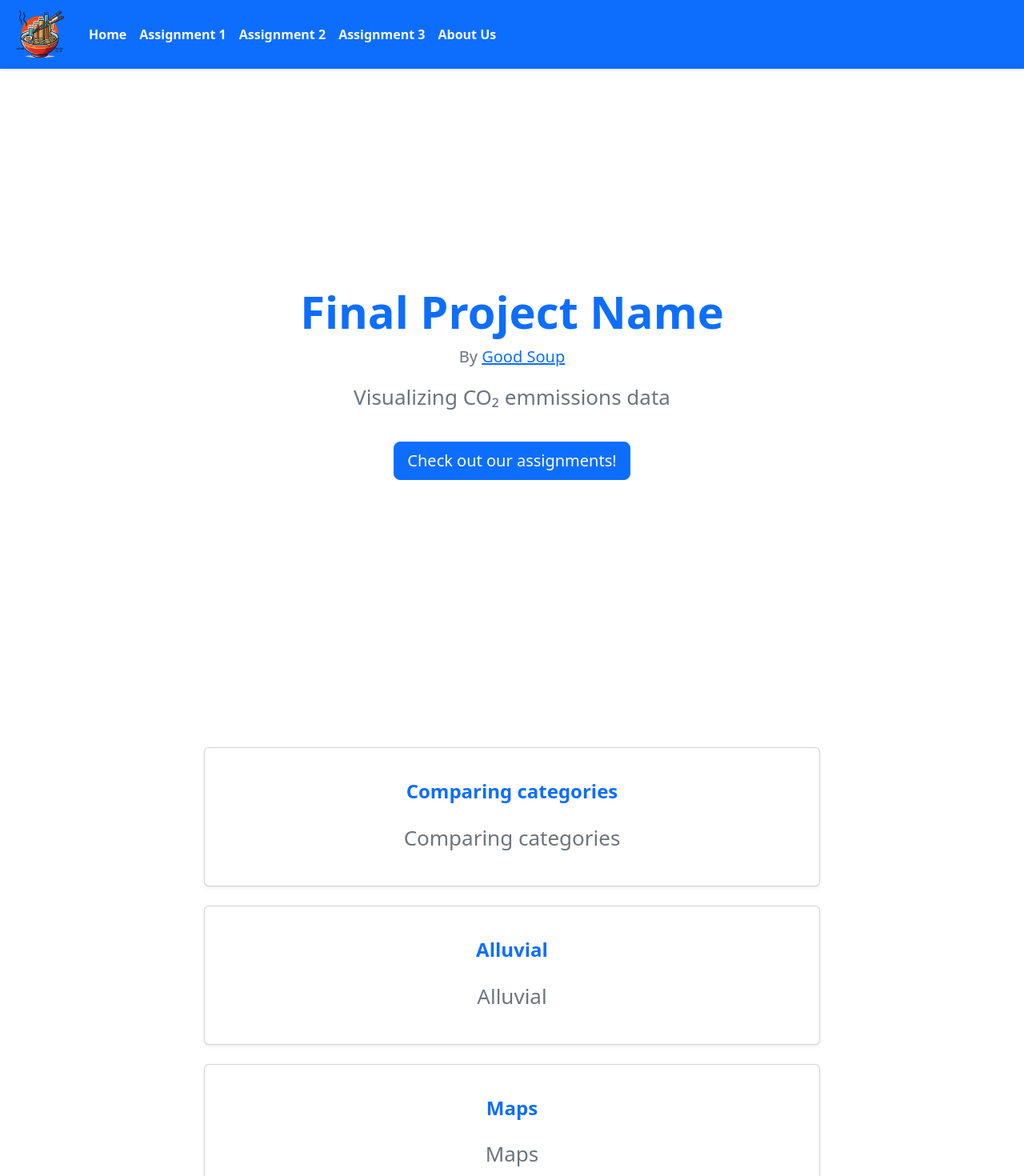
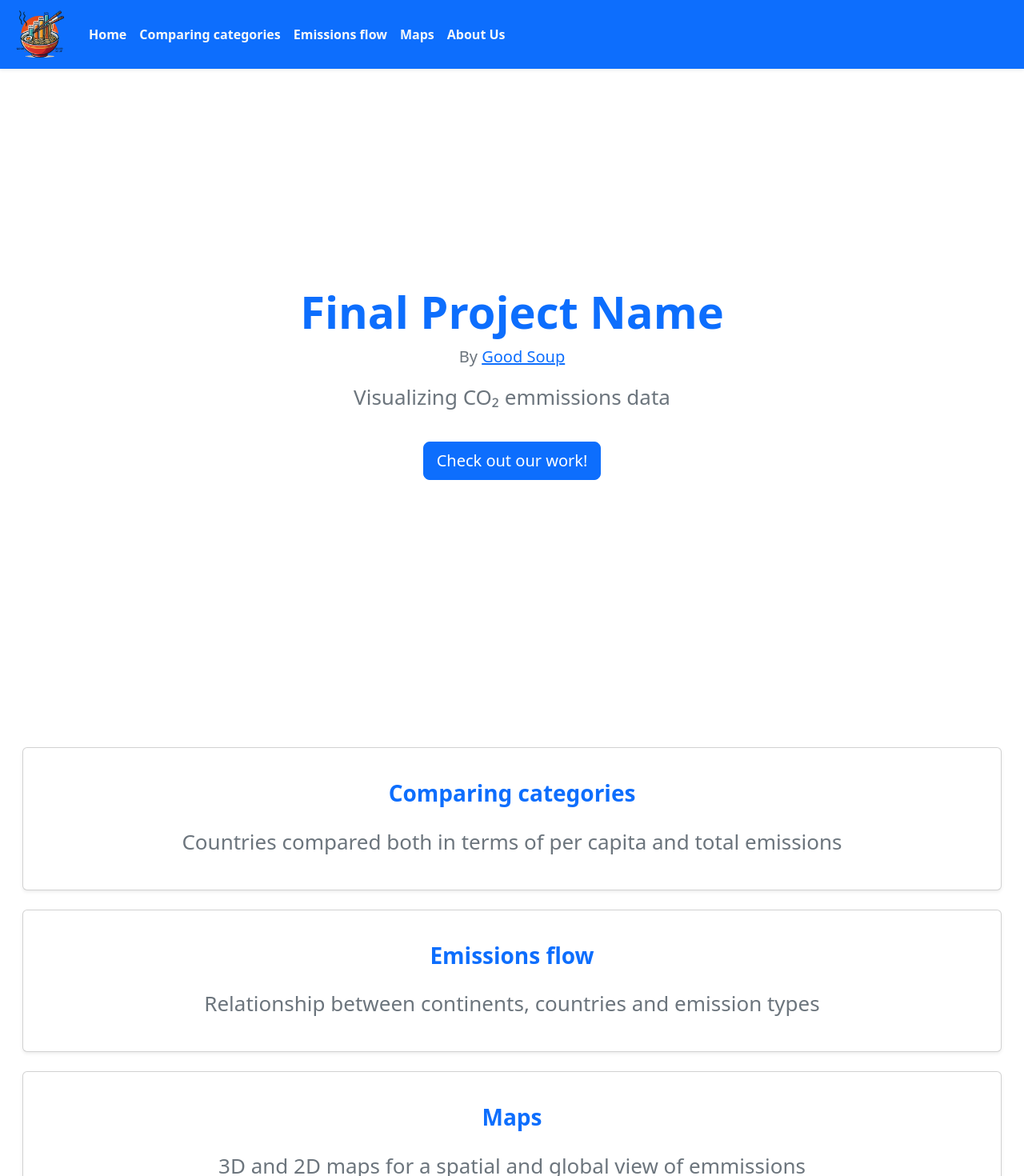
Before and after one commit to Sasmukni/GoodSoupDataVis, a React (Create React App) app: page /#/ in a window 1280 px wide. Shown: the top 1470 px of the page at 80% size. Built offline with nearby package versions, Linux system fonts and the light colour scheme.

Commit message:
aggiunte unità di misura

```diff
--- a/src/BarPlot.js
+++ b/src/BarPlot.js
@@ -35,8 +35,8 @@ export default function BarPlot({
       <g ref={g} transform = {`translate(${marginRight},${marginTop})`}>
         <g ref={gx}/>
         <g ref={gy}/>
-        <text text-anchor="end" y={marginTop-60} x={marginLeft}>
-          Tonns of CO2 pro capita
+        <text x={width/2} y={-30} textAnchor="end" fontSize="12px">
+          Tonnes of CO₂ per capita
         </text>
         {data.map(d =>(
           <rect
@@ -53,7 +53,7 @@ export default function BarPlot({
               // Mostrare il tooltip
               setTooltip({
                   visible: true,
-                  value: `${d.Emissions} tonnes per person`,
+                  value: `${d.Emissions.toFixed(2)} tonnes per person`,
                   x: event.pageX,
                   y: event.pageY
               });
--- a/src/StackedBarPlot.js
+++ b/src/StackedBarPlot.js
@@ -57,7 +57,7 @@ export default function StackedBarPlot({
     .attr("y", height - marginBottom / 2)
     .style("fill", function(d){ return color(d)})
     .style("font-size", 8 + width/100)
-    .text(function(d){ return d.replace("_"," ")})
+    .text(function(d){ return d.replace("_"," ").replace(/(Top)(\d+)/, '$1 $2')})
     .attr("text-anchor", "left")
     .style("alignment-baseline", "middle")
 
@@ -89,7 +89,7 @@ export default function StackedBarPlot({
               .style("opacity", 1);
               setTooltip({
                 visible: true,
-                value: `${subgroupName!=="Others"?data[subgroupName]:subgroupName}: ${data[subgroupName.split("_")[0]+"_Emissions"]} tonnes`,
+                value: `${subgroupName!=="Others"?data[subgroupName]:subgroupName}: ${Intl.NumberFormat().format(data[subgroupName.split("_")[0]+"_Emissions"])} tonnes`,
                 x: d.pageX,
                 y: d.pageY
             });
@@ -102,6 +102,9 @@ export default function StackedBarPlot({
     <svg width={width} height={height} ref={svgRef}>
       <g ref={gx} transform={`translate(${marginRight},0)`} />
       <g ref={gy} transform={`translate(${marginRight*0},${marginTop})`}/>
+      <text x={marginRight + (width/2)} y={10} textAnchor="end" fontSize="12px">
+        Tonnes of CO₂ in total
+      </text>
     </svg>
     {tooltip.visible && (
       <div style={{
--- a/src/StackedBarPlotPercentile.js
+++ b/src/StackedBarPlotPercentile.js
@@ -99,6 +99,9 @@ export default function StackedBarPlotPercentile({
       <svg width={width} height={height} ref={svgRef}>
         <g ref={gx} transform={`translate(${marginLeft},0)`} />
         <g ref={gy} transform={`translate(0,${marginTop})`} />
+        <text x={(width/2)} y={10} textAnchor="middle" fontSize="12px">
+        Country's CO₂ emissions as a percentage of its continent's total
+        </text>
       </svg>
       {tooltip.visible && (
         <div style={{
--- a/src/StackedMultipleBarPlot.js
+++ b/src/StackedMultipleBarPlot.js
@@ -25,9 +25,9 @@ export default function StackedMultipleBarPlot({
     const h = height - marginBottom;
 
     const chartGroups = [
-      { key: "Top1_Country", label: "Top1 Country", color: "orange" },
-      { key: "Top2_Country", label: "Top2 Country", color: "gold" },
-      { key: "Top3_Country", label: "Top3 Country", color: "blue" },
+      { key: "Top1_Country", label: "Top 1 Country", color: "orange" },
+      { key: "Top2_Country", label: "Top 2 Country", color: "gold" },
+      { key: "Top3_Country", label: "Top 3 Country", color: "blue" },
       { key: "Others", label: "Others Countries", color: "teal" },
     ];
 
@@ -88,7 +88,7 @@ export default function StackedMultipleBarPlot({
 
           setTooltip({
             visible: true,
-            value: `${group.key !== "Others" ? d[group.key] : group.key}: ${d[group.key.split("_")[0] + "_Emissions"]} tonnes`,
+            value: `${group.key !== "Others" ? d[group.key] : group.key}: ${Intl.NumberFormat().format(d[group.key.split("_")[0] + "_Emissions"])} tonnes`,
             x: event.pageX,
             y: event.pageY,
           });
--- a/src/navbar.js
+++ b/src/navbar.js
@@ -30,13 +30,13 @@ const Navbar =()=>{
                                           <Link className="nav-link text-light fw-semibold" to="/">Home</Link>
                                     </li>
                                     <li className="nav-item">
-                                          <Link className="nav-link text-light fw-semibold" to="/assignment1">Assignment 1</Link>
+                                          <Link className="nav-link text-light fw-semibold" to="/assignment1">Comparing categories</Link>
                                     </li>
                                     <li className="nav-item">
-                                          <Link className="nav-link text-light fw-semibold" to="/alluvial">Assignment 2</Link>
+                                          <Link className="nav-link text-light fw-semibold" to="/alluvial">Emissions flow</Link>
                                     </li>
                                     <li className="nav-item">
-                                          <Link className="nav-link text-light fw-semibold" to="/map">Assignment 3</Link>
+                                          <Link className="nav-link text-light fw-semibold" to="/map">Maps</Link>
                                     </li>
                                     <li className="nav-item">
                                           <Link className="nav-link text-light fw-semibold" to="/aboutus">About Us</Link>
--- a/src/routes/aboutus.js
+++ b/src/routes/aboutus.js
@@ -1,9 +1,9 @@
 import logo from "../goodsoup-removebg.png"
-
+// bg-light
 function AboutUs() {
   return (
     <div className="App">
-        <header className="App-header py-5 bg-light rounded shadow-sm">
+        <header className="App-header py-5 rounded shadow-sm">
             <img
             src={logo}
             alt="Good Soup Logo"
--- a/src/routes/home.js
+++ b/src/routes/home.js
@@ -9,9 +9,9 @@ function Home() {
             <div class="container">
               <h1 className="display-4 fw-bold text-primary">Final Project Name</h1>
               <p className="lead text-secondary">By <a href="/#/aboutus"><b>Good Soup</b></a></p>
-              <p className="text-secondary">Visualizing CO₂ emmissions data</p>
+              {<p className="text-secondary">Visualizing CO₂ emmissions data</p>}
               {<p class="lead">
-                <Link class="btn btn-primary btn-lg" to="/assignment1">Check out our assignments!</Link>
+                <Link class="btn btn-primary btn-lg" to="/assignment1">Check out our work!</Link>
               </p>}
             </div>
           </div>
@@ -21,8 +21,8 @@ function Home() {
               <Link to="/assignment1" style={{ textDecoration: 'none' }}>
               <div class="card shadow-sm p-4">
                 <div class="card-body">
-                  <h5 class="card-title text-primary h4 fw-semibold mb-4">Comparing categories</h5>
-                  <p class="card-text text-secondary">Comparing categories</p>
+                  <h3 class="card-title text-primary fw-semibold mb-4">Comparing categories</h3>
+                  <p class="card-text text-secondary">Countries compared both in terms of per capita and total emissions</p>
                 </div>
               </div>
               </Link>
@@ -32,8 +32,8 @@ function Home() {
               <Link to="/alluvial" style={{ textDecoration: 'none' }}>
               <div class="card shadow-sm p-4">
                 <div class="card-body">
-                  <h5 class="card-title text-primary h4 fw-semibold mb-4">Alluvial</h5>
-                  <p class="card-text text-secondary">Alluvial</p>
+                  <h3 class="card-title text-primary fw-semibold mb-4">Emissions flow</h3>
+                  <p class="card-text text-secondary">Relationship between continents, countries and emission types</p>
                 </div>
               </div>
               </Link>
@@ -43,8 +43,8 @@ function Home() {
               <Link to="/map" style={{ textDecoration: 'none' }}>
               <div class="card shadow-sm p-4">
                 <div class="card-body">
-                  <h5 class="card-title text-primary h4 fw-semibold mb-4">Maps</h5>
-                  <p class="card-text text-secondary">Maps</p>
+                  <h3 class="card-title text-primary fw-semibold mb-4">Maps</h3>
+                  <p class="card-text text-secondary">3D and 2D maps for a spatial and global view of emmissions</p>
                 </div>
               </div>
               </Link>
```
